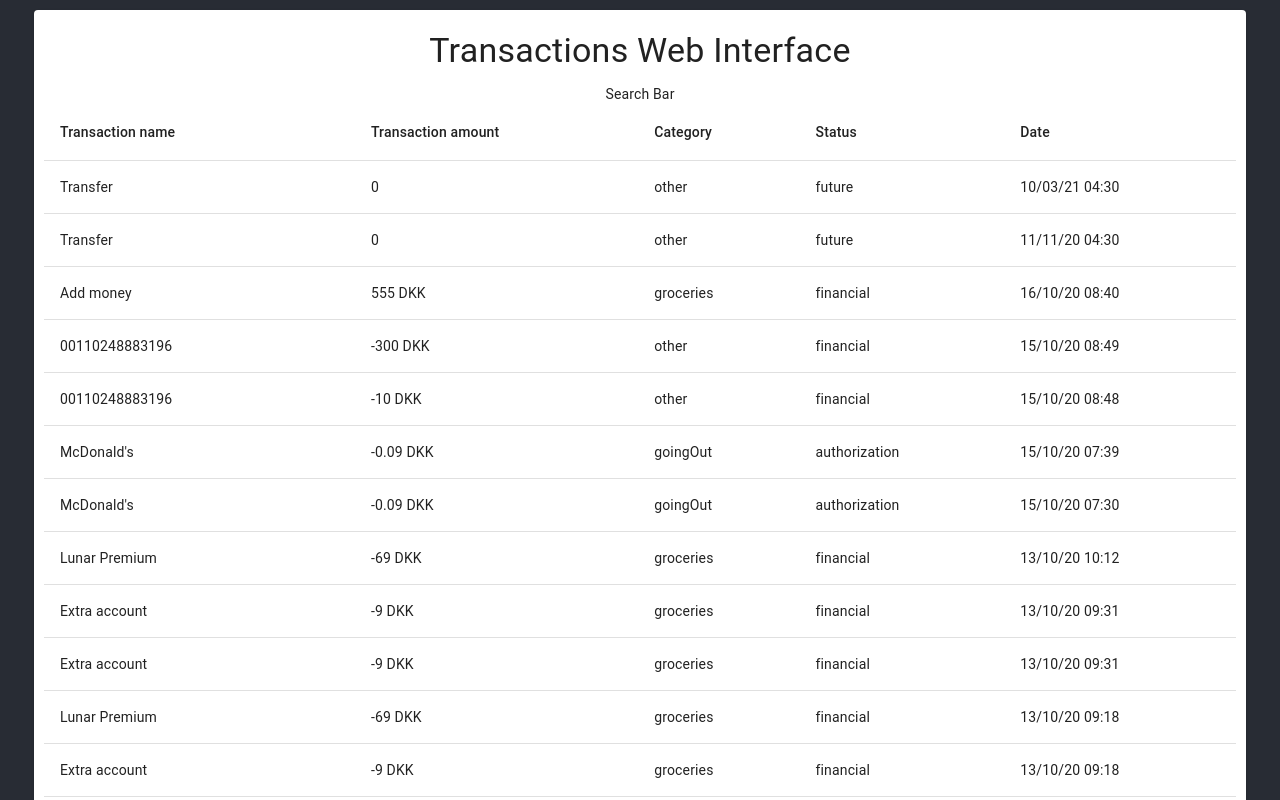
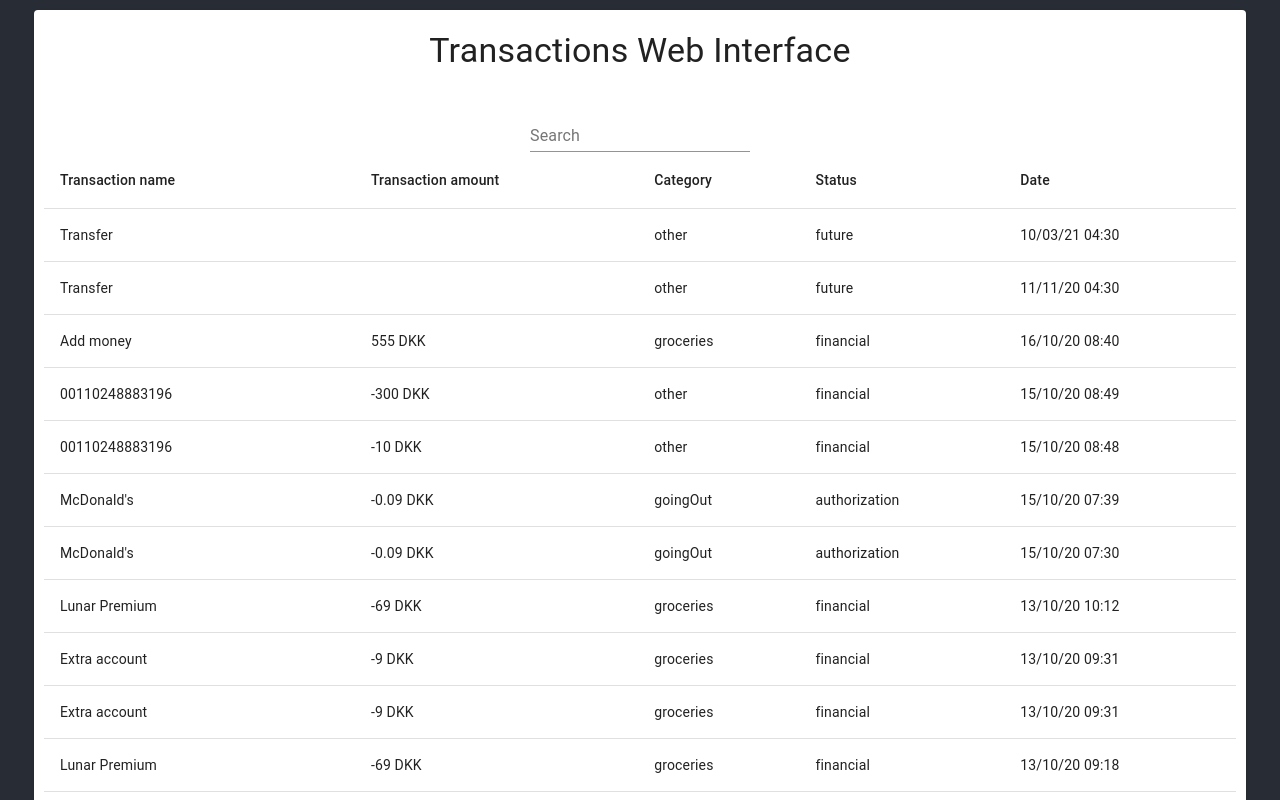
Before and after one commit to catammd/transaction-app, a React (Create React App) app: page / in a window 1280 px wide. Shown: the top 800 px of the page. Built offline with nearby package versions, Linux system fonts and the light colour scheme.

Commit message:
Filter implementation

```diff
--- a/src/Components/App.js
+++ b/src/Components/App.js
@@ -7,41 +7,61 @@ import SearchBar from './SearchBar';
 import Table from './TransactionTable';
 
 class App extends React.Component {
-
   state = {
     loading: true,
-    transactions: []
+    transactions: [],
+    filteredTransactions: [],
+    searchInput: "",
   };
 
-  async componentDidMount(){
-    const url = 'data.json'; //Normally this would be an external API url
+  async componentDidMount() {
+    const url = "data.json"; //Normally this would be an external API url
     const response = await fetch(url, {
       headers: {
         "Content-Type": "application/json",
         Accept: "application/json",
       },
     });
-    const jsonResponse =  await response.json();
-    this.setState({ transactions: jsonResponse.data.transactions, loading: false });
+    const jsonResponse = await response.json();
+    this.setState({
+      transactions: jsonResponse.data.transactions,
+      loading: false,
+    });
   }
 
+  handleSetFilteredData = (filteredTransactions) => {
+    this.setState({ filteredTransactions });
+  };
+
+  handleSetSearchInput = (searchInput) => {
+    this.setState({ searchInput });
+  };
+
   render() {
-    if(this.state.loading){
-      return <div>Retrieving data...</div>
+    if (this.state.loading) {
+      return <div>Retrieving data...</div>;
     }
 
     if (!this.state.transactions.length) {
       return <div>No transactions</div>;
     }
+    let { transactions, filteredTransactions, searchInput } = this.state;
+    const dataToDisplay = searchInput.length
+      ? filteredTransactions
+      : transactions;
     return (
       <Container maxWidth='xl' className='App'>
         <Paper>
           <Typography variant='h4' component='h1' gutterBottom>
             Transactions Web Interface
           </Typography>
-          <SearchBar />
+          <SearchBar
+            data={this.state.transactions}
+            handleSetFilteredData={this.handleSetFilteredData}
+            handleSetSearchInput={this.handleSetSearchInput}
+          />
           <Table
-            data={this.state.transactions}
+            data={dataToDisplay}
             header={[
               {
                 name: "Transaction name",
@@ -69,7 +89,6 @@ class App extends React.Component {
       </Container>
     );
   }
-
 }
 
 export default App;
--- a/src/Components/SearchBar.js
+++ b/src/Components/SearchBar.js
@@ -1,9 +1,51 @@
 import React from 'react';
+import TextField from '@material-ui/core/TextField';
 
-class SearchBar extends React.Component {
-    render (){
-        return <div>Search Bar</div>
-    }
+export default class SearchBar extends React.Component {
+  constructor(props) {
+    super(props);
+    this.state = {
+      filteredData: [],
+      searchInput: "",
+    };
+  }
+
+  handleChange = (event) => {
+    const val = event.target.value;
+    this.setState({ searchInput: val }, () => this.globalSearch());
+    this.props.handleSetSearchInput(val);
+  };
+
+  globalSearch = () => {
+        const { searchInput } = this.state;
+        let filteredData = this.props.data.filter((value) => {
+        return (
+            value.type.toLowerCase().includes(searchInput.toLowerCase()) ||
+            value.localizableTitle
+            .toLowerCase()
+            .includes(searchInput.toLowerCase()) ||
+            value.status
+            .toString()
+            .toLowerCase()
+            .includes(searchInput.toLowerCase())
+        );
+    });
+
+    this.props.handleSetFilteredData(filteredData);
+  };
+
+  render() {
+
+    return (
+      <>
+        <br />
+        <TextField
+          name='searchInput'
+          value={this.state.searchInput || ""}
+          onChange={this.handleChange}
+          label='Search'
+        />
+      </>
+    );
+  }
 }
-
-export default SearchBar;
--- a/src/Components/TransactionTable.js
+++ b/src/Components/TransactionTable.js
@@ -8,7 +8,7 @@ import TableRow from "@material-ui/core/TableRow";
 import { format } from "date-fns";
 
 const renderAmount = (transaction) => {
-    return `${transaction.transactionAmount ? transaction.transactionAmount.amount : 0} ${transaction.transactionAmount ? transaction.transactionAmount.currency : ''}`;
+    return `${transaction.transactionAmount ? transaction.transactionAmount.amount : ''} ${transaction.transactionAmount ? transaction.transactionAmount.currency : ''}`;
 }
 
 const formatDate = (date) => {
@@ -33,17 +33,19 @@ const row = (transaction, header) => (
 
 const TransactionTable = ({ data, header }) => (
   <TableContainer>
-    <Table aria-label="simple table">
+    <Table aria-label='Transactions table'>
       <TableHead>
         <TableRow>
           {header.map((x, i) => (
-                    <TableCell  key={`thc-${i}`}>{x.name}</TableCell >
+            <TableCell key={`thc-${i}`}>{x.name}</TableCell>
           ))}
         </TableRow>
       </TableHead>
-        <TableBody>{data.map(transaction => {
+      <TableBody>
+        {data.map((transaction) => {
           return row(transaction, header);
-        })}</TableBody>
+        })}
+      </TableBody>
     </Table>
   </TableContainer>
 );
```
Lines whose indentation alone changed are shown as unchanged.
